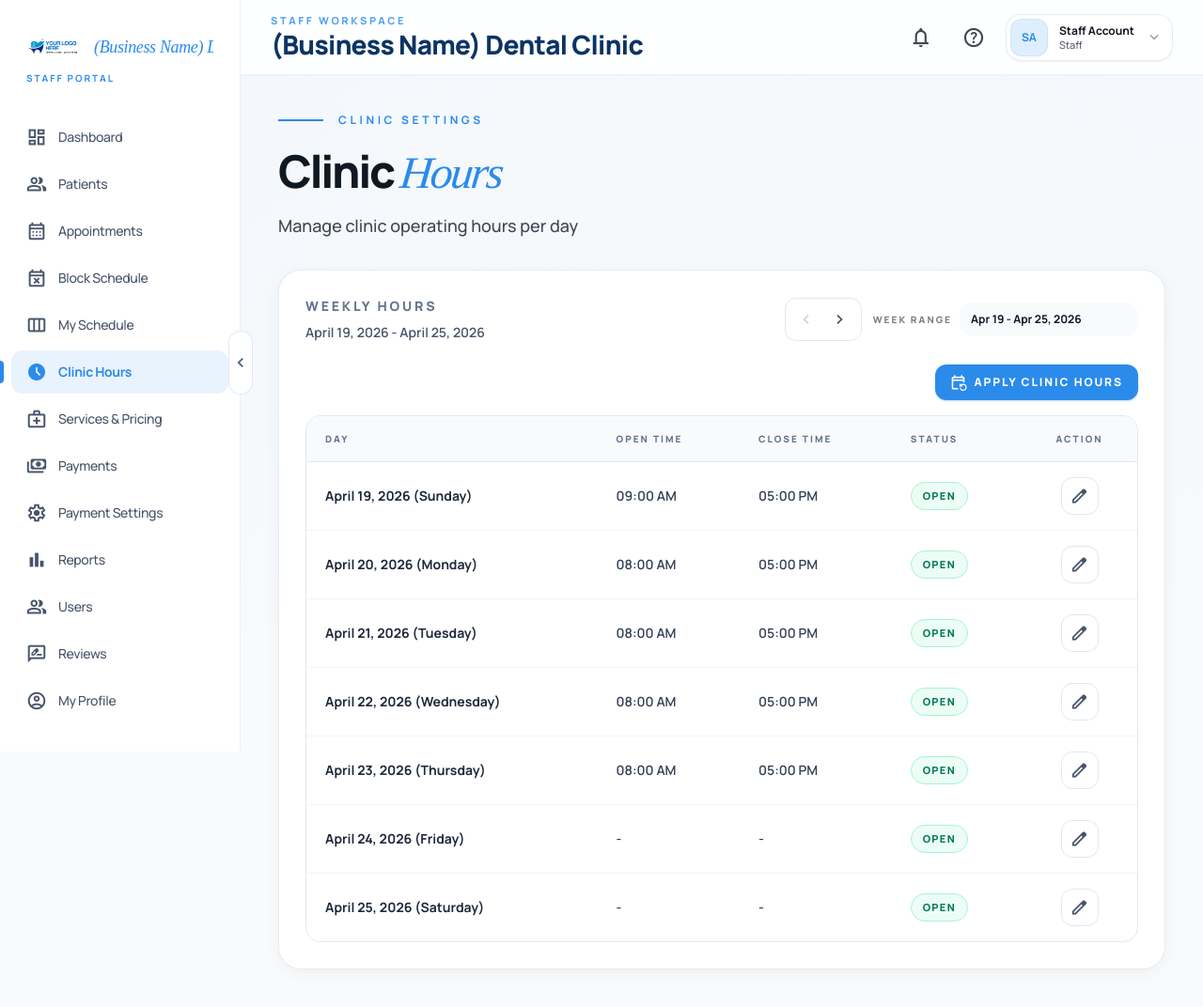
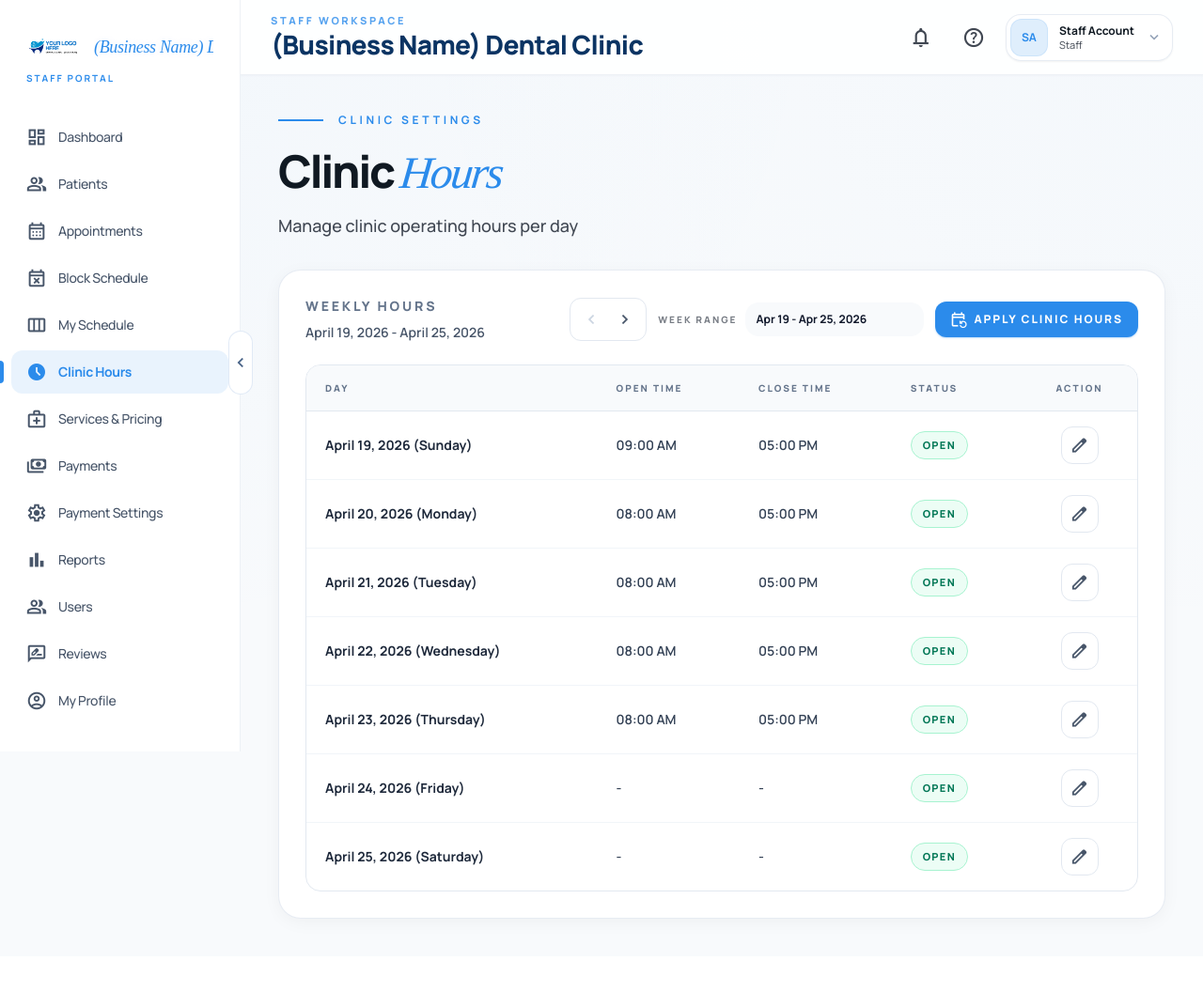
Before and after one commit to mpx-ph/mydentalph, a PHP site: page /clinic/StaffClinicHours.php in a window 1280 px wide. Shown: the whole page at 94% size. After the commit the page ends 981 px from the top, so only its background shows below. Run offline with PHP 8.4, Linux system fonts and the light colour scheme; data that the repository does not hold is empty; some libraries are stand-ins or nearby versions; some web fonts are replaced.

Commit message:
DENTIST SKED

```diff
--- a/clinic/StaffClinicHours.php
+++ b/clinic/StaffClinicHours.php
@@ -567,10 +567,6 @@ try {
                             <?php endforeach; ?>
                         </select>
                     </form>
-                </div>
-            </div>
-
-            <div class="flex flex-col gap-3 sm:flex-row sm:items-center sm:justify-end mb-4">
                     <button
                         type="button"
                         data-open-modal="applyClinicHoursModal"
@@ -579,6 +575,7 @@ try {
                         <span class="material-symbols-outlined text-[18px]">event_repeat</span>
                         Apply Clinic Hours
                     </button>
+                </div>
             </div>
 
             <div class="overflow-x-auto">
```
Lines whose indentation alone changed are shown as unchanged.
